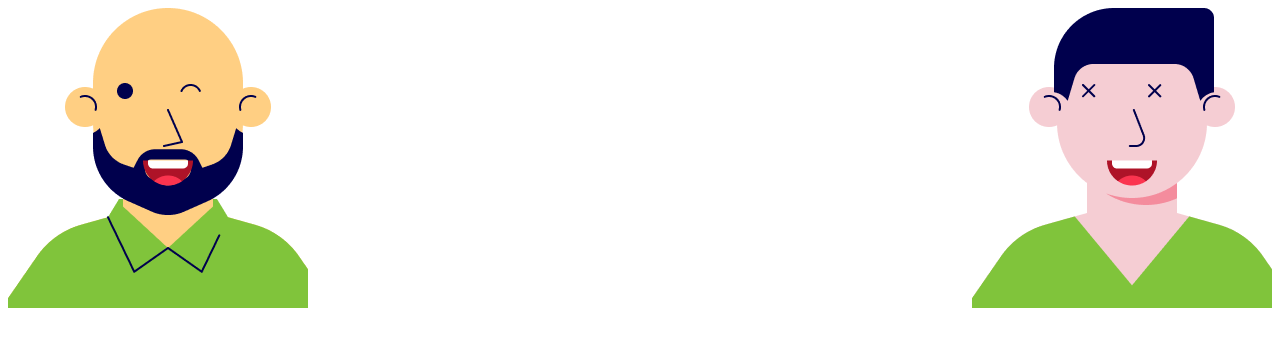
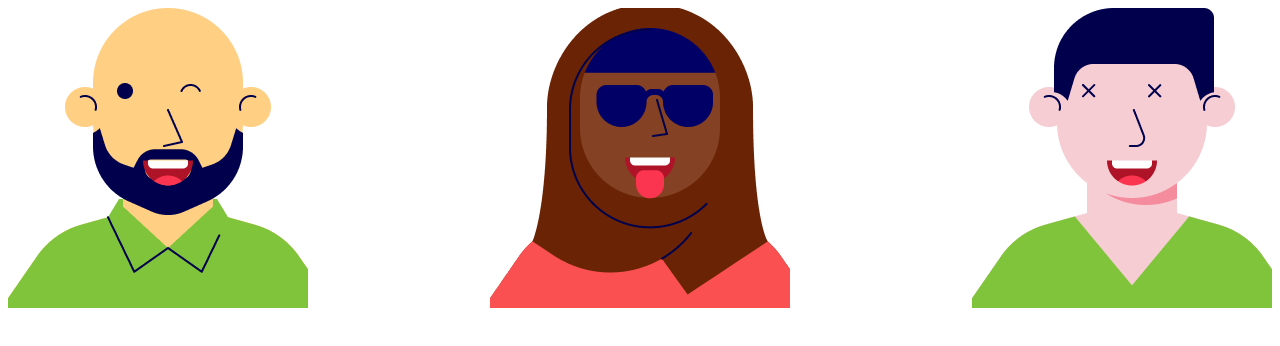
Before and after one commit to Ilya20044/test-6, a plain HTML site: page index.html in a window 1280 px wide. Drawn offline with Linux system fonts and the light colour scheme; files whose address does not match are found by name.

Commit message:
return icon2

```diff
--- a/index.html
+++ b/index.html
@@ -17,14 +17,14 @@
         <div class="icon__nose"><img src="../hw6ilya/images/icon1/pointy.png" alt="hoody" ></div>
         <div class="icon__eyes"><img src="../hw6ilya/images/icon1/wink.png" alt="hoody" ></div>
     </div>
-    <!-- <div class="icon2">
+    <div class="icon2">
         <div class="icon__black"><img src="../hw6ilya/images/icon2/black.png" alt="hoody" ></div>
         <div class="icon__tert"><img src="../hw6ilya/images/icon2/turtleneck.png" alt="hoody" ></div>
         <div class="icon__default"><img src="../hw6ilya/images/icon2/default.png" alt="hoody" ></div>
         <div class="icon_glasses"><img src="../hw6ilya/images/icon2/glasses-02.png" alt="hoody" ></div>
         <div class="icon__hijab"><img src="../hw6ilya/images/icon2/hijab.png" alt="hoody" ></div>
         <div class="icon__tonge"><img src="../hw6ilya/images/icon2/tonge.png" alt="hoody" ></div>
-    </div> -->
+    </div>
     <div class="icon3">
         <div class="icon__body"><img src="../hw6ilya/images/icon3/body.png" alt="hoody" ></div>
         <div class="icon__tert"><img src="../hw6ilya/images/icon3/t-shirt.png" alt="hoody" ></div>
```
